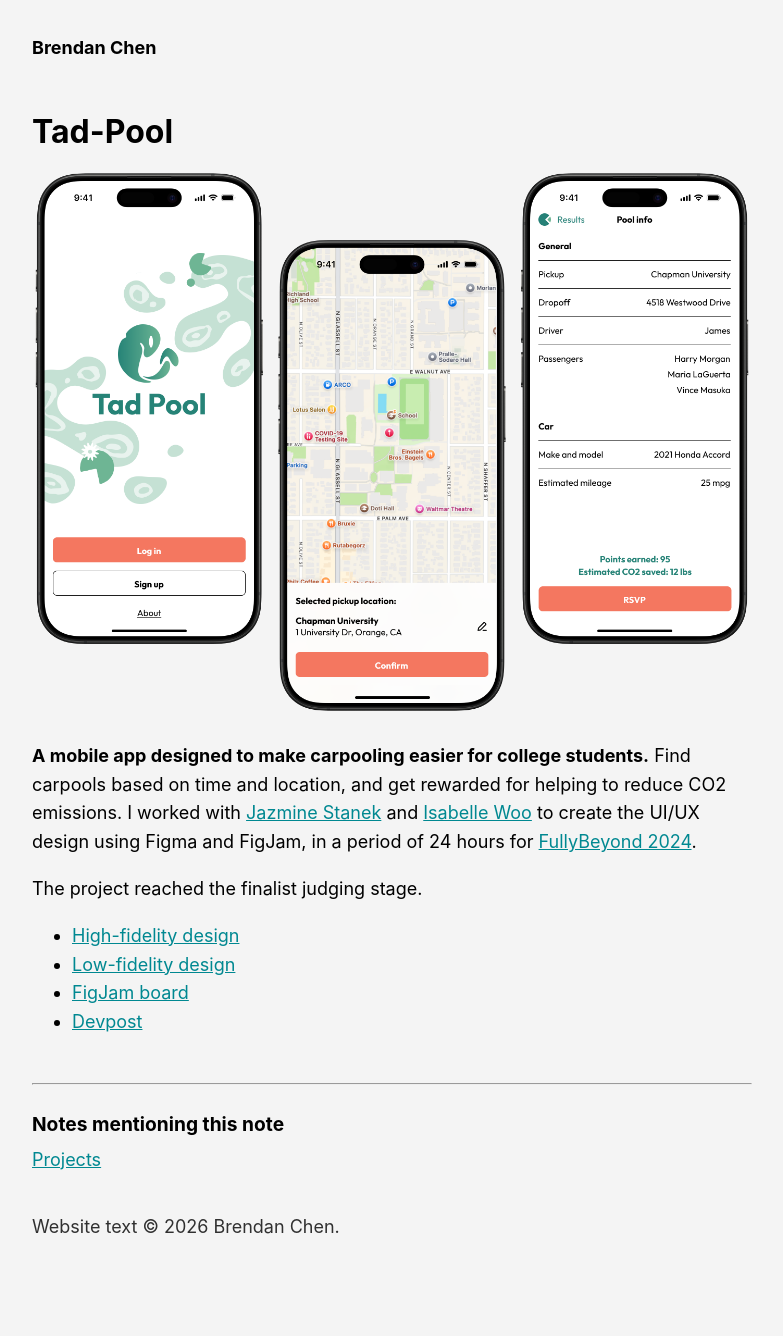
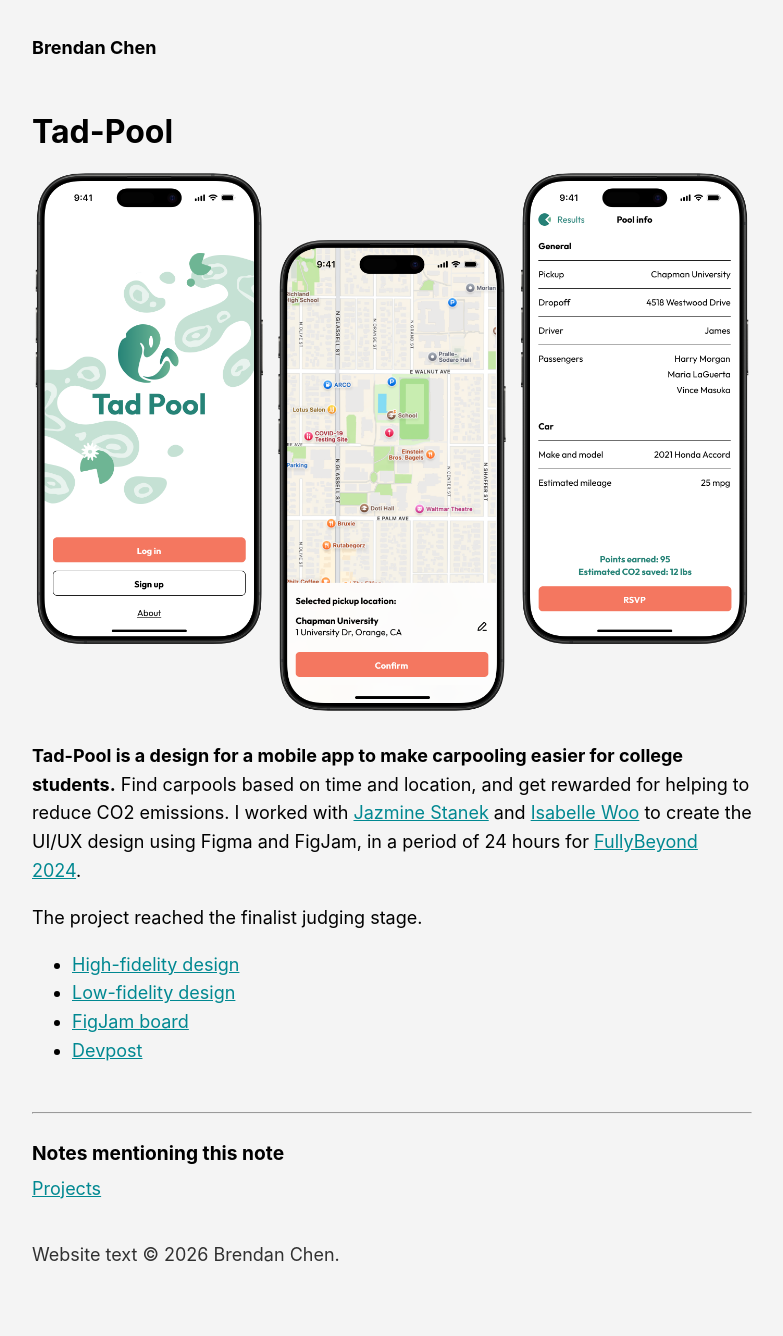
Before and after one commit to brendan-ch/brendan-ch.github.io, a Jekyll site: the page built from _notes/tad-pool.md, in a window 1280 px wide. Shown: the whole page, without its empty margins (248-1031 px from the left). Built offline with Jekyll 4.4.1, drawn with Linux system fonts in a browser that asks for light colours; before the commit the page ends 1307 px from its top, so only the background shows below that.

Commit message:
Publish: Tad-Pool

```diff
--- a/_notes/tad-pool.md
+++ b/_notes/tad-pool.md
@@ -4,7 +4,7 @@ title: Tad-Pool
 
 ![Screenshots of Tad-Pool, a carpooling app for college students.](/assets/img/tad-pool.png)
 
-**A mobile app designed to make carpooling easier for college students.** Find carpools based on time and location, and get rewarded for helping to reduce CO2
+**Tad-Pool is a design for a mobile app to make carpooling easier for college students.** Find carpools based on time and location, and get rewarded for helping to reduce CO2
 emissions. I worked with [Jazmine Stanek](https://www.linkedin.com/in/vjazminestanek/) and [Isabelle Woo](https://www.linkedin.com/in/isabellewoo/) to create the UI/UX design using Figma and FigJam, in a period of 24 hours for [FullyBeyond 2024](https://fullybeyond.acmcsuf.com/).
 
 The project reached the finalist judging stage.
```
